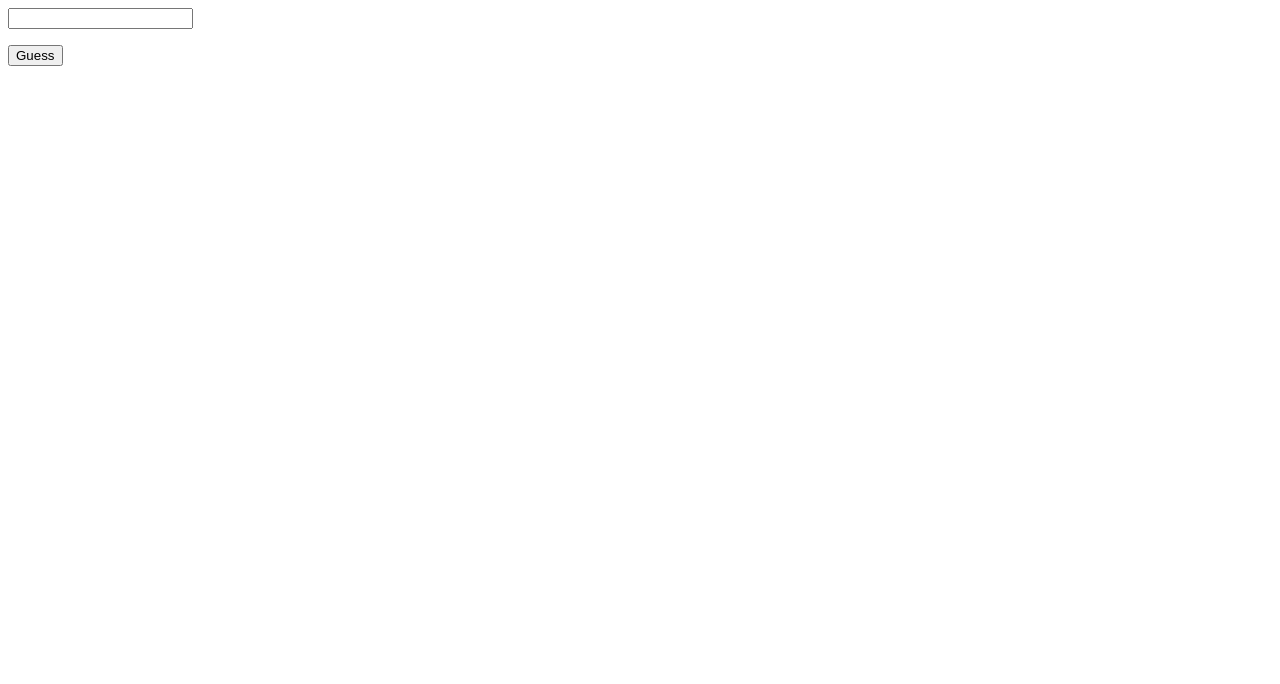
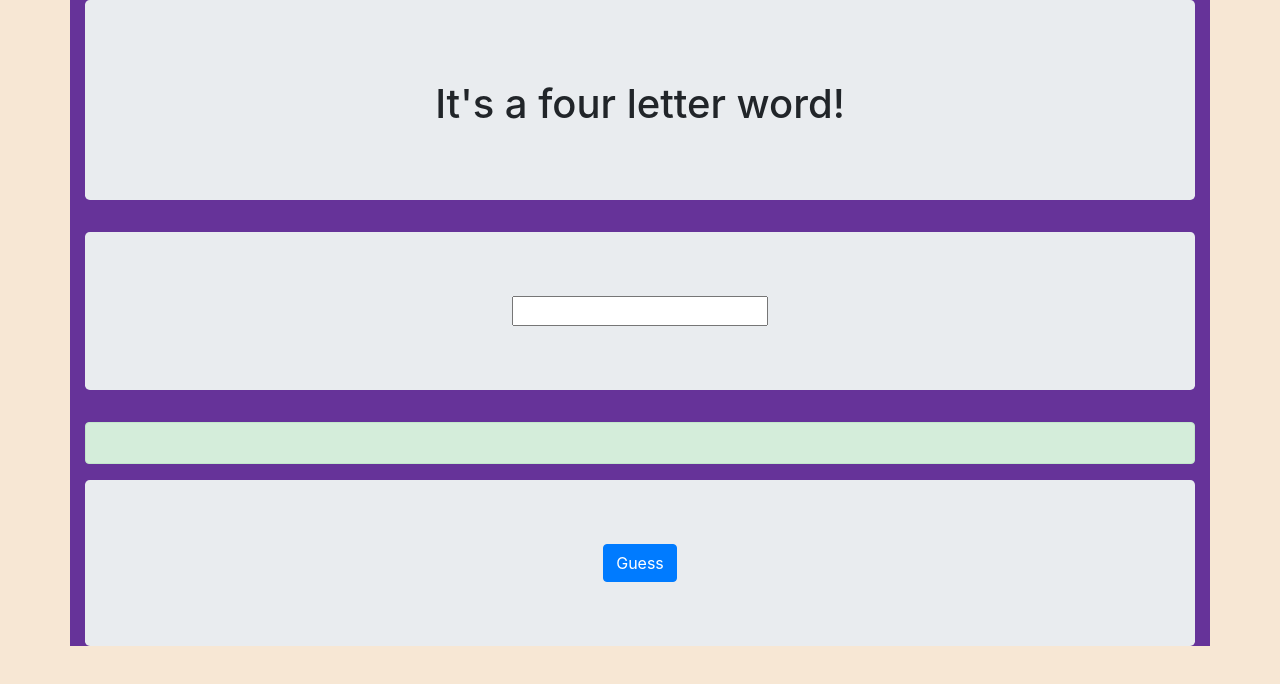
Before and after one commit to HarrietKiyai/wordgame, a plain HTML site: page index.html in a window 1280 px wide. Drawn offline with nearby package versions, Linux system fonts and the light colour scheme.

Commit message:
styling using bootstrap

```diff
--- a/index.html
+++ b/index.html
@@ -4,22 +4,26 @@
     <meta charset="UTF-8" />
     <meta name="viewport" content="width=device-width, initial-scale=1.0" />
     <meta http-equiv="X-UA-Compatible" content="ie=edge" />
+    <script src="https://code.jquery.com/jquery-3.3.1.slim.min.js" integrity="sha384-q8i/X+965DzO0rT7abK41JStQIAqVgRVzpbzo5smXKp4YfRvH+8abtTE1Pi6jizo" crossorigin="anonymous"></script>
+    <script src="https://cdnjs.cloudflare.com/ajax/libs/popper.js/1.14.7/umd/popper.min.js" integrity="sha384-UO2eT0CpHqdSJQ6hJty5KVphtPhzWj9WO1clHTMGa3JDZwrnQq4sF86dIHNDz0W1" crossorigin="anonymous"></script>
+    <link rel="stylesheet" href="https://stackpath.bootstrapcdn.com/bootstrap/4.3.1/css/bootstrap.min.css" integrity="sha384-ggOyR0iXCbMQv3Xipma34MD+dH/1fQ784/j6cY/iJTQUOhcWr7x9JvoRxT2MZw1T" crossorigin="anonymous">
+    <script src="https://stackpath.bootstrapcdn.com/bootstrap/4.3.1/js/bootstrap.min.js" integrity="sha384-JjSmVgyd0p3pXB1rRibZUAYoIIy6OrQ6VrjIEaFf/nJGzIxFDsf4x0xIM+B07jRM" crossorigin="anonymous"></script>
     <link rel="stylesheet" href="style.css">
-    <title>Letter Game</title>
+    <title>Word Game</title>
   </head>
   <body>
     <div class="container">
-      <form name="game">
-        <input type="text" id="trick"></input>
-        <p id="result"></p>
-       <!--<input id="letter">Letter: </input>-->
-          <button type="button" onclick="myLetter();">Guess</button>
+      <form name="game" autocomplete="off">
+        <div class="jumbotron text-center"><p class="display 3"><h1>It's a four letter word!</h1></div>
+        <div class="jumbotron text-center"><input type="text" id="trick"></input></div>
+        <div class="alert alert-success" ><p id="result"></p></div>
+        <div class="jumbotron text-center"><button class="btn btn-primary" type="button" onclick="myLetter();">Guess</button></div>
       </form>
+    </div>
 
-    </div>
     <script>
      var trick = document.getElementById("trick");
-     var secret = "b";
+     var secret = "code";
      var result = document.getElementById("result");
 
     function myLetter(){
@@ -32,7 +36,6 @@
         }
     }
 
-
    </script>
 
   </body>
--- a/style.css
+++ b/style.css
@@ -1,3 +1,7 @@
-.game {
-  display: inline;
+body {
+  background-color: #f7e7d4;
 }
+
+div {
+  background-color: #663399;
+}
```
